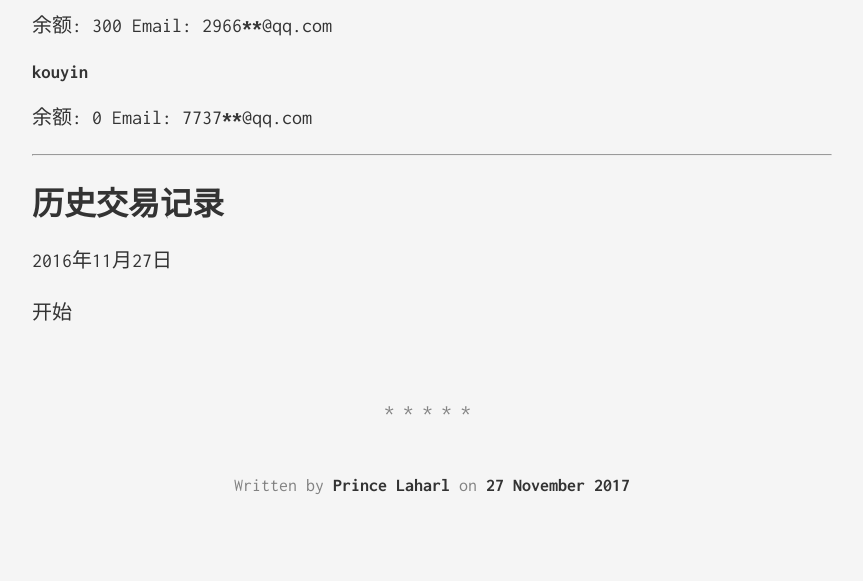
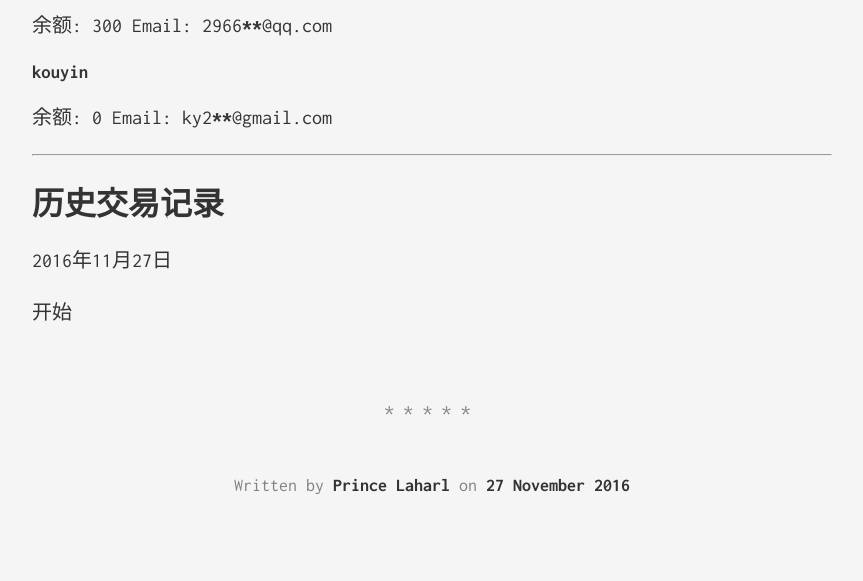
Before and after one commit to Prince-Laharl/Prince-Laharl.github.io, a Jekyll site: the page built from _posts/2016-11-27-77vpn-list.markdown, in a window 1280 px wide. Shown: the part 663-1244 px from the top of the page, without its empty margins (208-1071 px from the left). Built offline with Jekyll 4.4.1, drawn with Linux system fonts in a browser that asks for light colours.

Commit message:
gay yin update email

```diff
--- a/_posts/2016-11-27-77vpn-list.markdown
+++ b/_posts/2016-11-27-77vpn-list.markdown
@@ -2,7 +2,7 @@
 layout: post
 title:  "77vpn交易详情"
 subtitle: "愉快地交♂易"
-date:   2017-11-27 15:24:11
+date:   2016-11-27 15:24:11
 categories: [programming]
 ---
 
@@ -12,15 +12,18 @@ categories: [programming]
 余额: 200
 Email: jack******@gmail.com
 
+
 ### biaaib
 余额: 300
 Email: 2966******@qq.com
 
 ### kouyin
 余额: 0
-Email: 7737******@qq.com
+Email: ky2******@gmail.com
 
 -------
+
+
 
 # 历史交易记录
 
```
